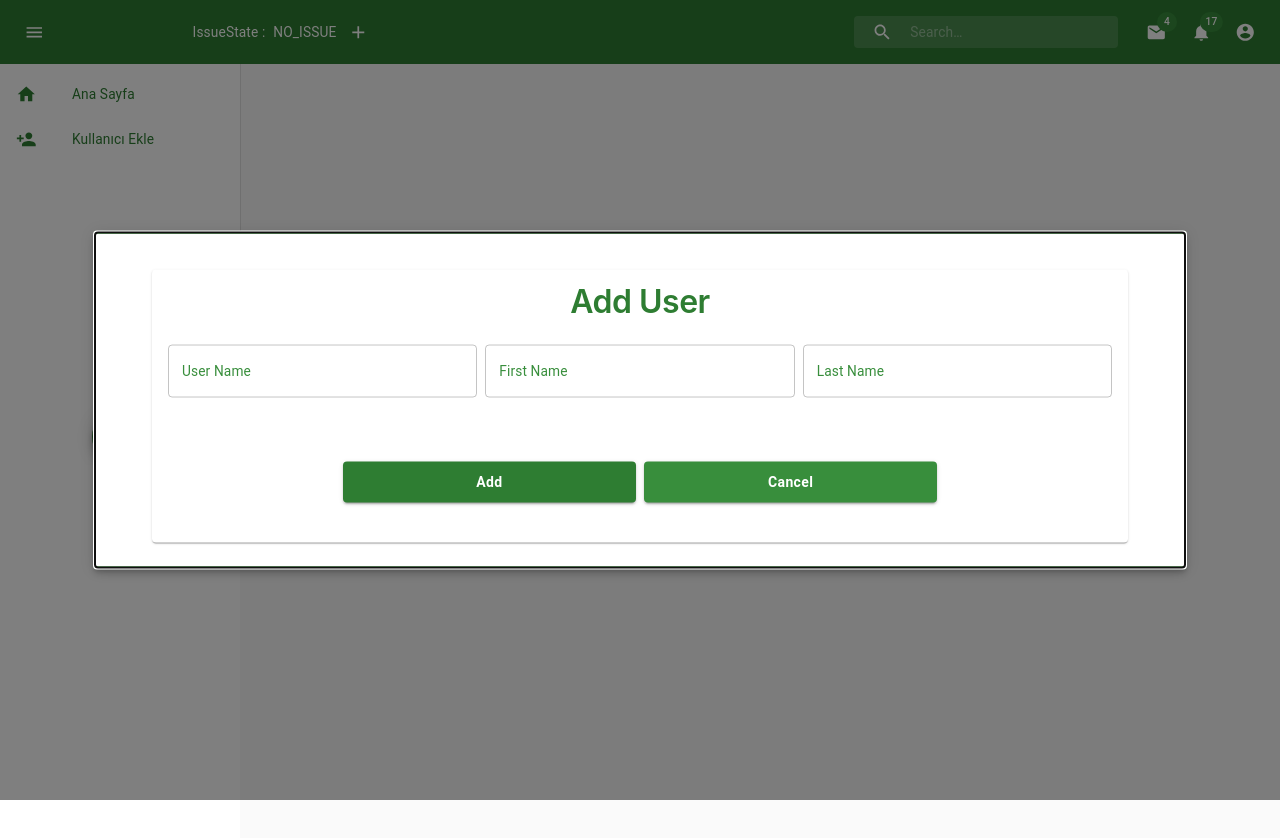
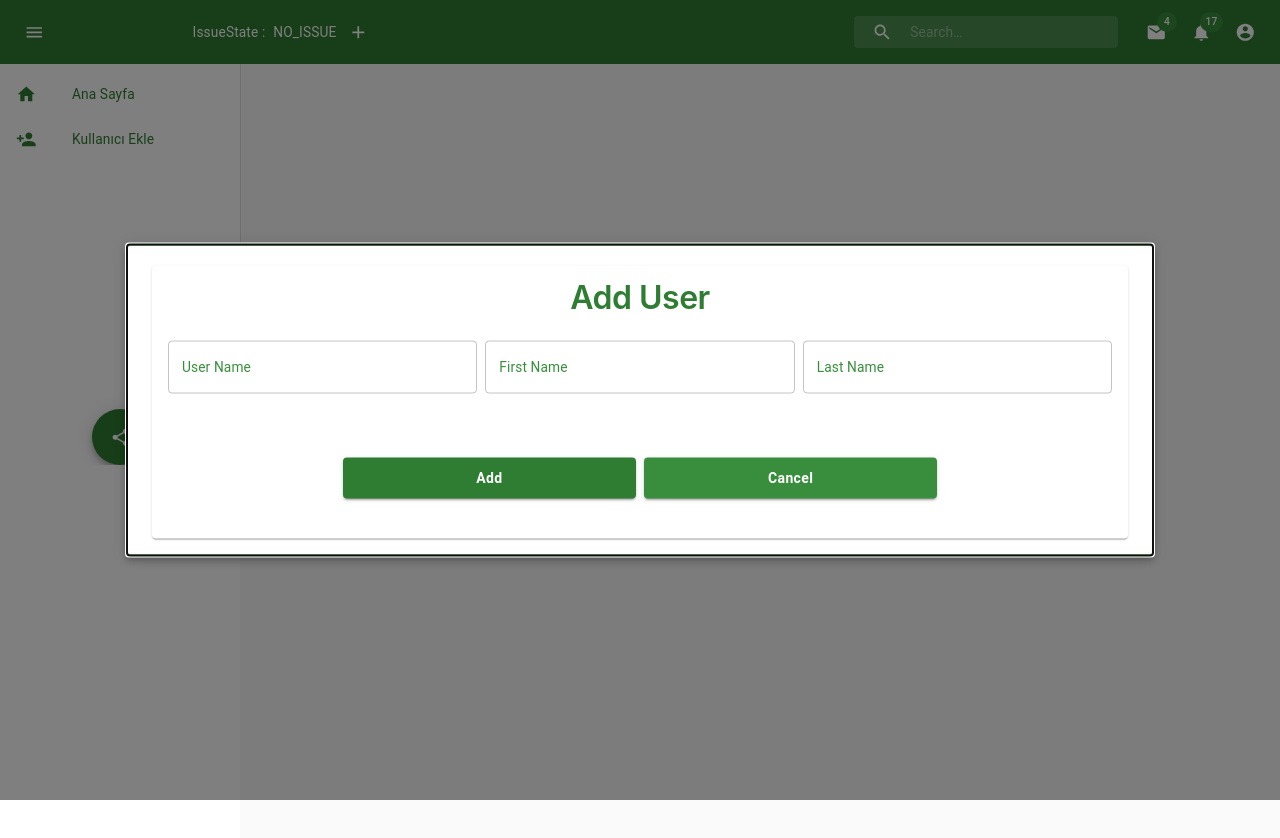
Before and after one commit to mehmetak78/issuemanager_OLD, a React (Create React App) app: page /addUser in a window 1280 px wide. Shown: the top 838 px of the page. Built offline with nearby package versions, Linux system fonts and the light colour scheme.

Commit message:
addData, Modal

```diff
--- a/src/components/Forms/AddUserFormModal.js
+++ b/src/components/Forms/AddUserFormModal.js
@@ -22,7 +22,7 @@ const useStyles = makeStyles(theme => ({
         backgroundColor: theme.palette.background.paper,
         border: '2px solid green',
         boxShadow: theme.shadows[5],
-        padding: theme.spacing(2, 4, 3),
+        paddingBottom: theme.spacing(2),
     },
 }));
 
@@ -41,7 +41,6 @@ export default function SimpleModal(props) {
 
     return (
         <div>
-
             <Modal
                 aria-labelledby="simple-modal-title"
                 aria-describedby="simple-modal-description"
```
